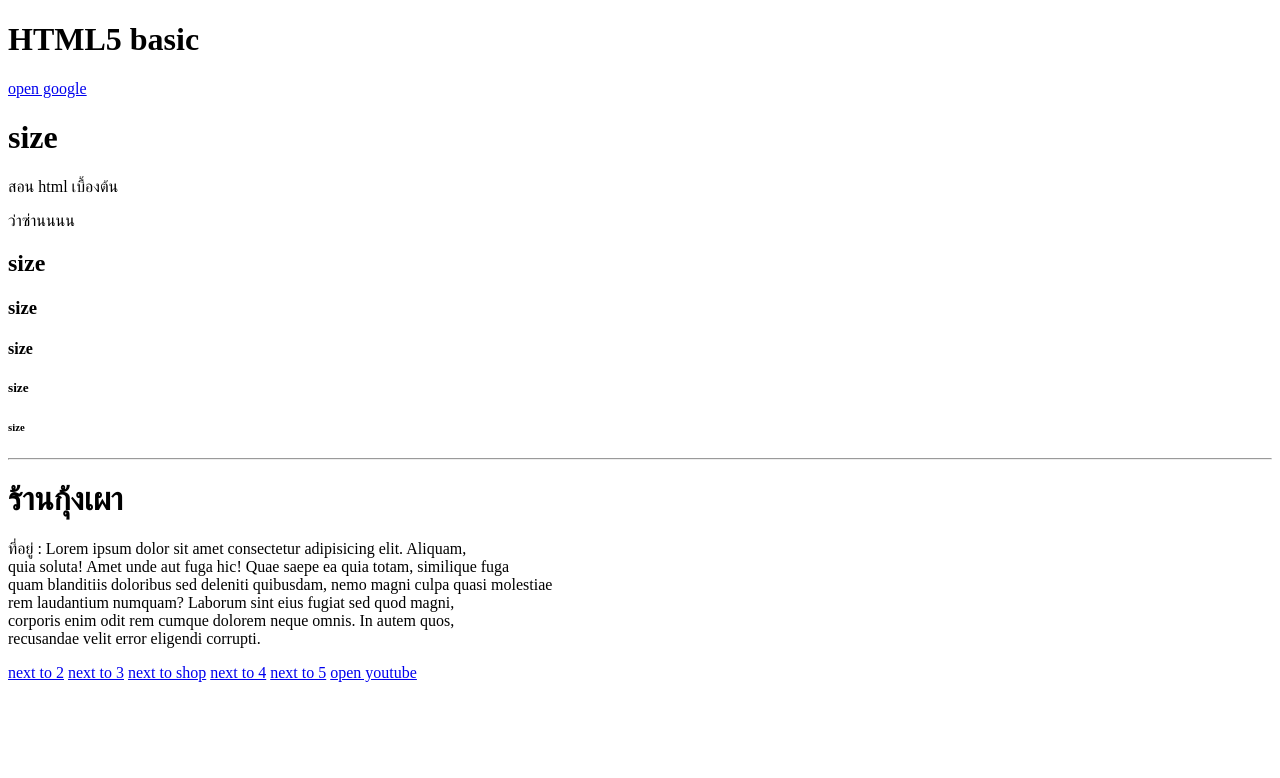
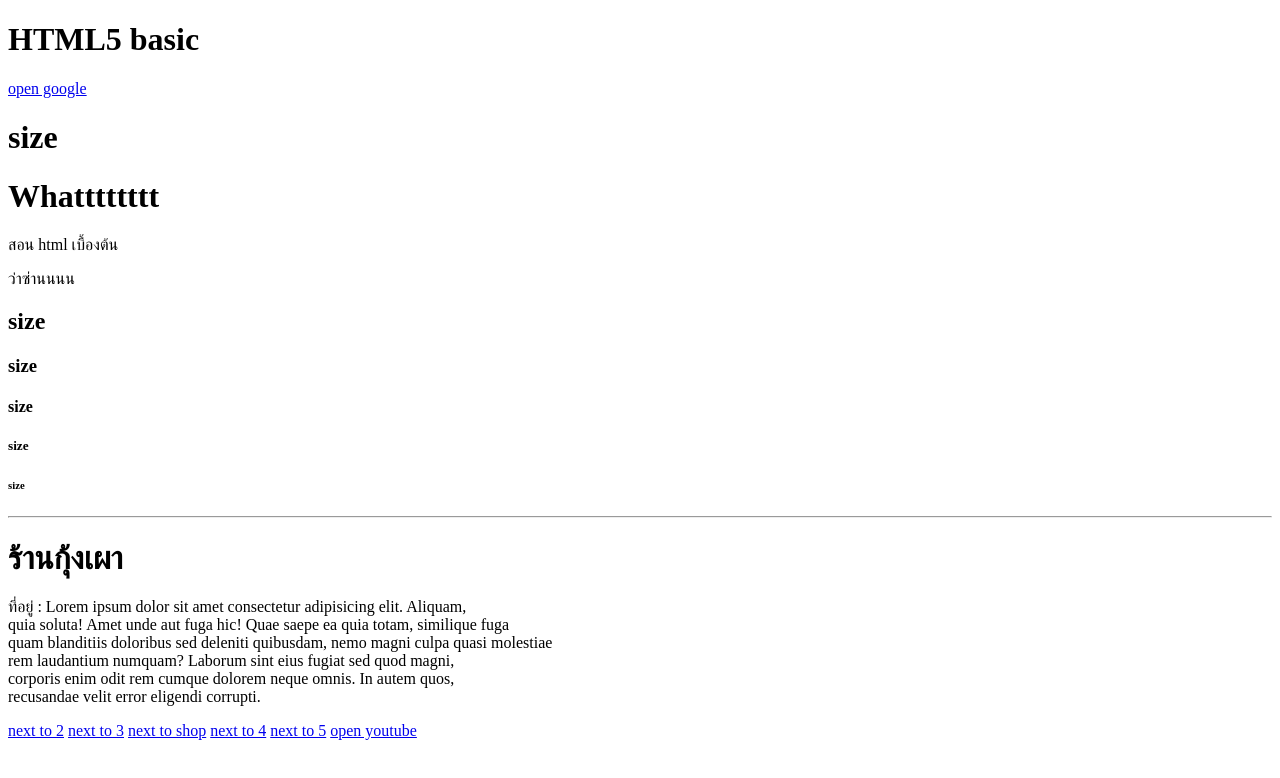
Before and after one commit to tnppp1122/forExample, a plain HTML site: page index.html in a window 1280 px wide. Drawn offline with Linux system fonts and the light colour scheme.

Commit message:
edit html

```diff
--- a/index.html
+++ b/index.html
@@ -14,6 +14,7 @@
     <a href="http://www.google.com" target="_blank">open google</a> <!--สร้างลิงค์+ชื่อลิงค์ | ถ้ามีtarget คือสร้างลิงค์ใหม่ ไม่มีคือเปิดลิงค์เดิม-->
     <!--ขนาดตัวหนังสือ-->
     <h1>size</h1>
+    <h1>Whatttttttt</h1>
     <p>สอน html เบื้องต้น</p>
     ว่าซ่านนนน
     <h2>size</h2>
```
Also changed, not shown: wft.txt (added).
